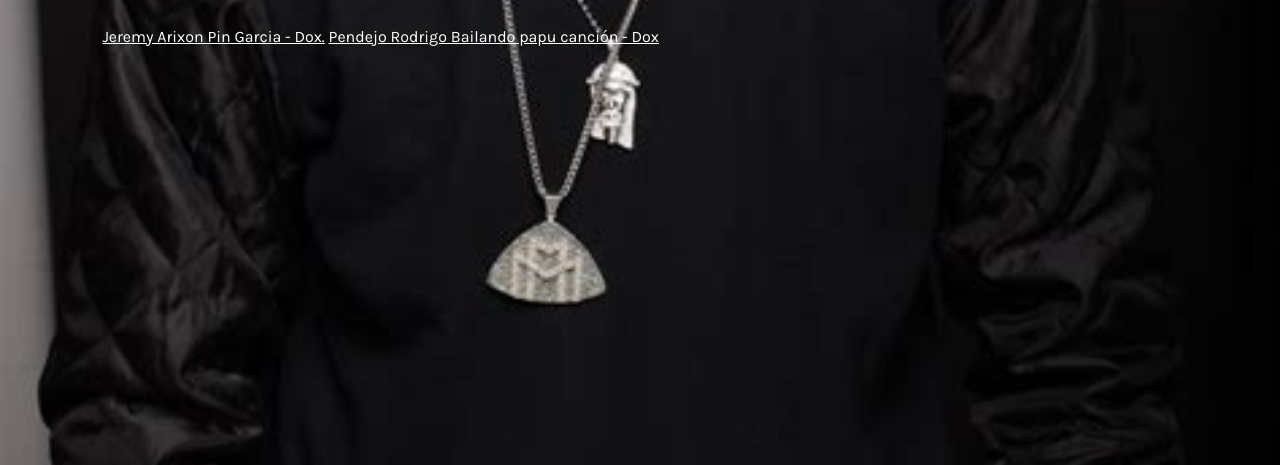
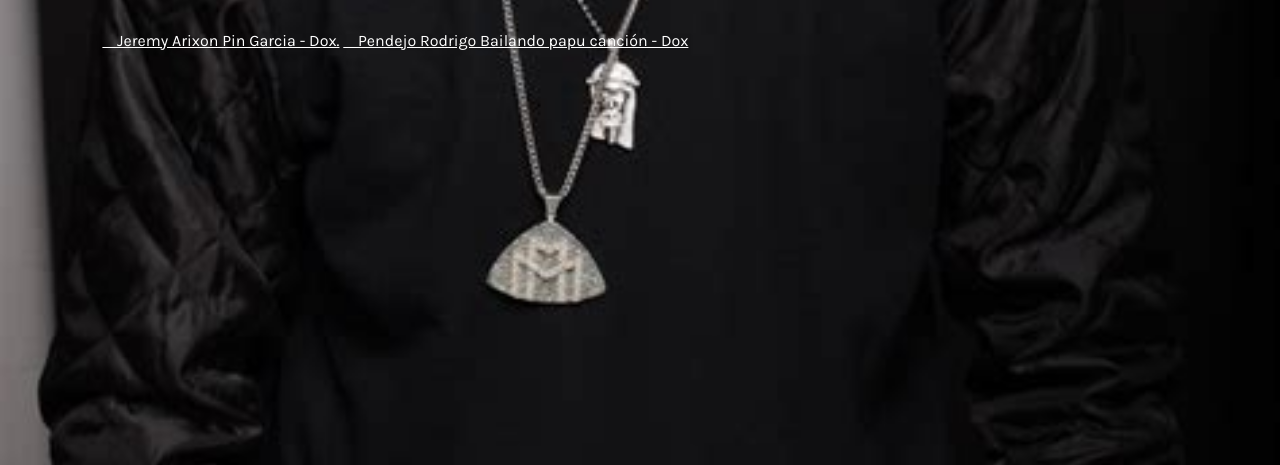
Before and after one commit to LeexDirectory/main, a plain HTML site: page doxs.html in a window 1280 px wide. Shown: the part 335-800 px from the top of the page. Drawn offline with Linux system fonts and the light colour scheme.

Commit message:
Update doxs.html

```diff
--- a/doxs.html
+++ b/doxs.html
@@ -24,9 +24,9 @@
       <p>Bienvenido a los Doxeos, aquí encontrarás la revelación de información privada de algunas personas que se lo buscaron por subnormales.<br></p>
     </div>
     <div class="link">
-      <a href="doxs/jeremy_dox1.txt" target="_blank"> Jeremy Arixon Pin Garcia - Dox.</a>
+      <a href="doxs/jeremy_dox1.txt" target="_blank">ㅤJeremy Arixon Pin Garcia - Dox.</a>
 
-      <a href="doxs/rodrigo_dox2.txt" target="_blank"> Pendejo Rodrigo Bailando papu canción - Dox</a>
+      <a href="doxs/rodrigo_dox2.txt" target="_blank">ㅤPendejo Rodrigo Bailando papu canción - Dox</a>
     </div>
   </div>
 </body>
```
